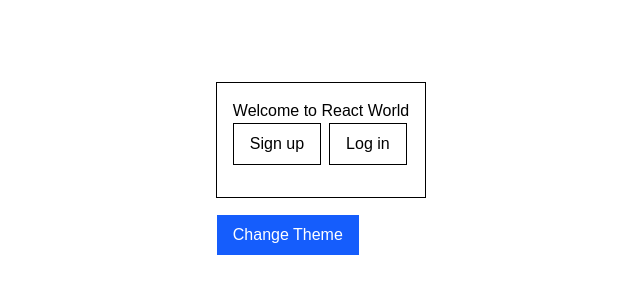
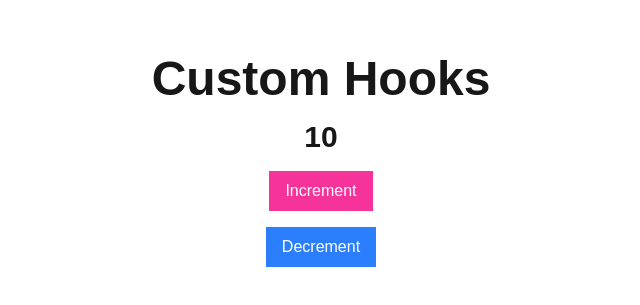
Before and after one commit to Bhawna0034/Next.js-React-Revision, a Next.js app: page / in a window 1280 px wide. Shown: the part 231-536 px from the top of the page, without its empty margins (319-959 px from the left). Built offline with nearby package versions, Linux system fonts and the light colour scheme.

Commit message:
Custom Hooks

```diff
--- /dev/null
+++ b/src/app/components/Custom Hooks/CounterCustom.js
@@ -0,0 +1,33 @@
+"use client";
+import React, { useState } from "react";
+
+const CounterCustom = () => {
+  const { count, increment, decrement } = useCounter(10);
+  return (
+    <div className="flex flex-col items-center">
+      <h1 className="text-5xl font-bold mb-4">Custom Hooks</h1>
+      <h2 className="text-3xl font-bold mb-4">{count}</h2>
+      <button
+        onClick={increment}
+        className="bg-pink-500 text-white px-4 py-2 mb-4"
+      >
+        Increment
+      </button>
+      <button
+        onClick={decrement}
+        className="bg-blue-500 text-white px-4 py-2 mb-4"
+      >
+        Decrement
+      </button>
+    </div>
+  );
+};
+
+export const useCounter = (initialValue = 0) => {
+  const [count, setCount] = useState(initialValue);
+  const increment = () => setCount(count + 1);
+  const decrement = () => setCount(count - 1);
+  return { count, increment, decrement };
+};
+
+export default CounterCustom;
--- /dev/null
+++ b/src/app/components/Custom Hooks/CustomHook.js
@@ -0,0 +1,34 @@
+"use client"
+import React, { useEffect, useState } from 'react'
+
+const CustomHook = () => {
+  return (
+    <div>
+      <StatusBar />
+    </div>
+  )
+}
+
+export const StatusBar = () => {
+    const isOnline = useOnlineStatus();
+    return <h1 className='text-2xl font-bold'>{isOnline? "✅ Online": "❌ Offline"}</h1>
+}
+
+
+const useOnlineStatus = () => {
+    const[isOnline, setIsOnline] = useState(true);
+    useEffect(() => {
+        const handleOnline = () => setIsOnline(true);
+        const handleOffline = () => setIsOnline(false);
+        window.addEventListener("online", handleOnline);
+        window.addEventListener("offline", handleOffline);
+        return(() => {
+            window.removeEventListener("online", handleOnline);
+            window.removeEventListener("offline", handleOffline);
+        })
+    },[]);
+
+    return isOnline;
+}
+
+export default CustomHook
--- a/src/app/page.js
+++ b/src/app/page.js
@@ -3,12 +3,14 @@ import Image from "next/image";
 import GetRef from "./components/useRef/GetRef";
 import PasswordId from "./components/useId/PasswordId";
 import ThemeSwitcher from "./components/ContextAPI/ThemeSwitcher";
+import CustomHook from "./components/Custom Hooks/CustomHook";
+import CounterCustom from "./components/Custom Hooks/CounterCustom";
 
 export default function Home() {
   const isLoggedIn = true;
   return (
     <main className="flex items-center justify-center h-lvh">
-     <ThemeSwitcher />
+     <CounterCustom/>
     </main>
   );
 }
```
